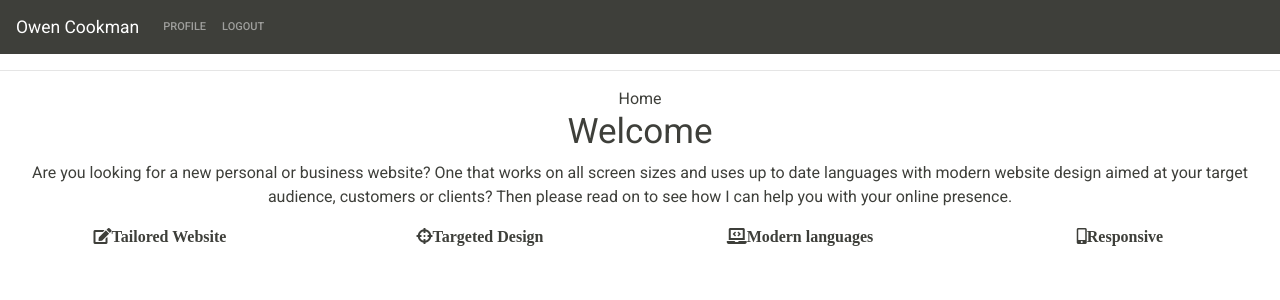
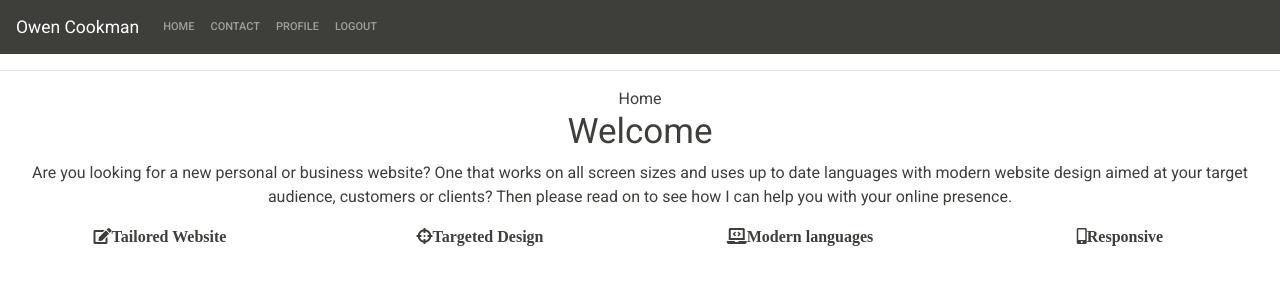
Before and after one commit to OwenCookman/owen-webdev, a Django app: page / in a window 1280 px wide. Shown: the top 300 px of the page. Run offline with Django 3.2, Linux system fonts and the light colour scheme; the visitor is signed in with stand-in values (Sample User, id 1); some libraries are stand-ins or nearby versions; some web fonts are replaced.

Commit message:
Added Home and Contact links to navbar

```diff
--- a/templates/layout/header.html
+++ b/templates/layout/header.html
@@ -6,7 +6,9 @@
   </button>
 		<div class="collapse navbar-collapse" id="navbarColor01">
 			<ul class="navbar-nav mr-auto">
+                <li class="nav-item"><a class="nav-link" href="{% url 'index' %}">Home</a></li>
 				{% if user.is_authenticated %}
+                <li class="nav-item"><a class="nav-link" href="{% url 'contact' %}">Contact</a></li>
 				<li class="nav-item"><a class="nav-link" href="{% url 'profile' %}">Profile</a></li>
 				<li class="nav-item"><a class="nav-link" href="{% url 'logout' %}">Logout</a></li>
 				{% else %}
```
